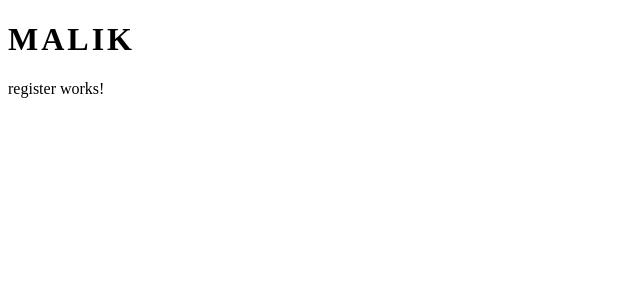
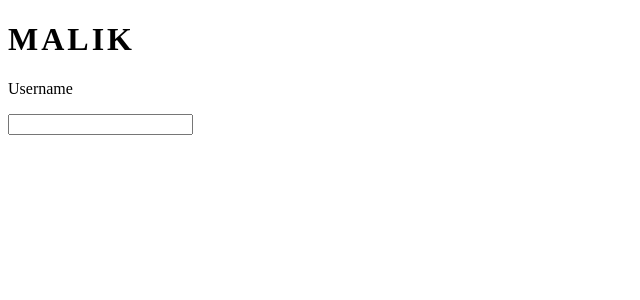
Before and after one commit to jaspermalik/Angular_Course, an Angular app: page /register in a window 1280 px wide. Shown: the top 300 px of the page, without its empty margins (0-640 px from the left). Built offline with nearby package versions, Linux system fonts and the light colour scheme.

Commit message:
Reactive  Forms

```diff
--- a/src/app/modules/user/components/register/register.component.html
+++ b/src/app/modules/user/components/register/register.component.html
@@ -1 +1,4 @@
-<p>register works!</p>
+<label>
+  <p>Username</p>
+  <input type="text" [formControl]="username" />
+</label>
--- a/src/app/modules/user/components/register/register.component.ts
+++ b/src/app/modules/user/components/register/register.component.ts
@@ -1,4 +1,5 @@
-import { Component, OnInit } from '@angular/core';
+import { Component, OnInit } from '@angular/core'
+import { FormControl } from '@angular/forms'
 
 @Component({
   selector: 'app-register',
@@ -6,10 +7,9 @@ import { Component, OnInit } from '@angular/core';
   styleUrls: ['./register.component.css']
 })
 export class RegisterComponent implements OnInit {
+  username = new FormControl()
 
-  constructor() { }
+  constructor() {}
 
-  ngOnInit() {
-  }
-
+  ngOnInit() {}
 }
```
Also changed, not shown: src/app/modules/user/user.module.ts (+6 -9 lines).
